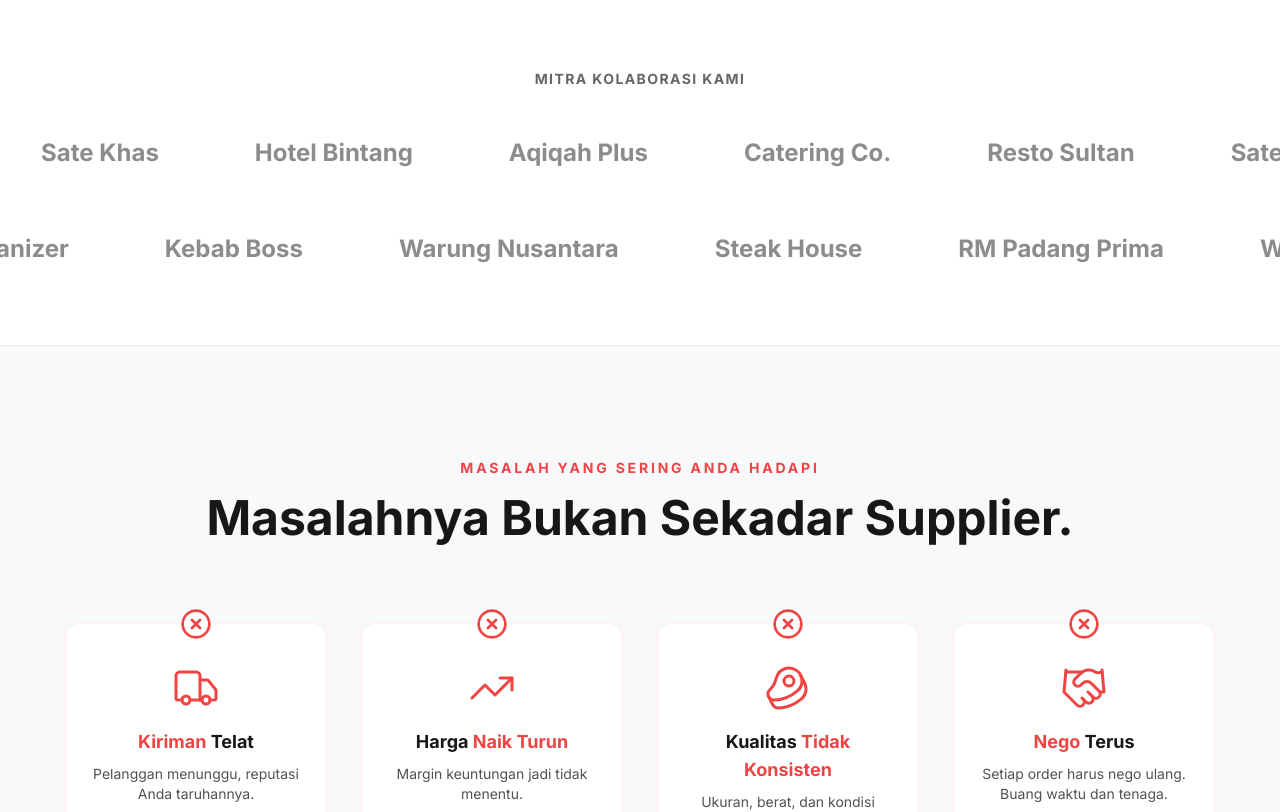
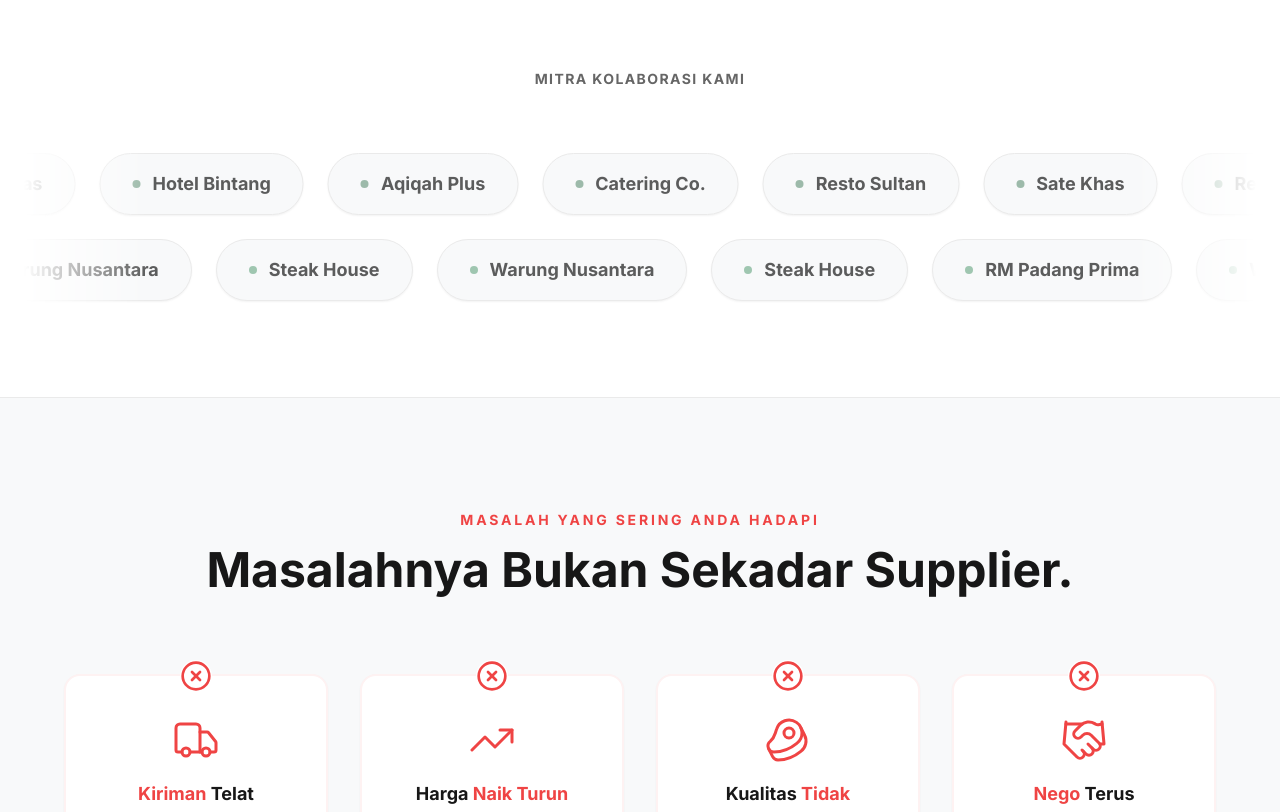
Before and after one commit to fajarsetiawaan/dombantara-web, a Next.js app: page /ekosistem/supply/corporate/livestock-landingpage/restoran in a window 1280 px wide. Shown: the part 840-1652 px from the top of the page. Built offline with nearby package versions, Linux system fonts and the light colour scheme.

Commit message:
refactor: update partnership marquee UI with interactive styling and refine FAQ content for restaurants

```diff
--- a/app/ekosistem/supply/corporate/livestock-landingpage/restoran/page.tsx
+++ b/app/ekosistem/supply/corporate/livestock-landingpage/restoran/page.tsx
@@ -236,28 +236,34 @@ export default function RestoranLandingPage() {
             Mitra Kolaborasi Kami
           </p>
 
-          <div className="relative flex flex-col gap-12 md:gap-16">
+          <div className="relative flex flex-col gap-4 md:gap-6 overflow-hidden [mask-image:linear-gradient(to_right,transparent,black_10%,black_90%,transparent)] py-4">
 
             {/* Marquee Row 1 */}
-            <div className="flex w-max animate-marquee hover:[animation-play-state:paused]">
-              <div className="flex gap-12 md:gap-24 px-6 md:px-12 opacity-50 grayscale">
-                {["Resto Sultan", "Sate Khas", "Hotel Bintang", "Aqiqah Plus", "Catering Co.", "Resto Sultan", "Sate Khas", "Hotel Bintang", "Aqiqah Plus", "Catering Co."].map((name, i) => (
-                  <div key={i} className="font-display font-bold text-xl md:text-2xl text-text-primary whitespace-nowrap">
-                    {name}
+            <div className="flex w-max animate-marquee hover:[animation-play-state:paused] gap-4 md:gap-6">
+              {[...Array(2)].map((_, i) => (
+                <div key={i} className="flex gap-4 md:gap-6 shrink-0">
+                  {["Resto Sultan", "Sate Khas", "Hotel Bintang", "Aqiqah Plus", "Catering Co.", "Resto Sultan", "Sate Khas"].map((name, j) => (
+                    <div key={j} className="flex items-center gap-3 px-6 md:px-8 py-3.5 md:py-4 rounded-full border border-border-subtle bg-surface shadow-sm transition-transform hover:scale-105 cursor-pointer group">
+                      <div className="w-2 h-2 rounded-full bg-primary/40 group-hover:bg-primary transition-colors"></div>
+                      <span className="font-display font-bold text-base md:text-lg text-text-primary opacity-70 group-hover:opacity-100 transition-opacity whitespace-nowrap">{name}</span>
                     </div>
                   ))}
                 </div>
+              ))}
             </div>
 
             {/* Marquee Row 2 (Reverse) */}
-            <div className="flex w-max animate-marquee hover:[animation-play-state:paused]" style={{ animationDirection: 'reverse' }}>
-              <div className="flex gap-12 md:gap-24 px-6 md:px-12 opacity-50 grayscale">
-                {["Warung Nusantara", "Steak House", "RM Padang Prima", "Wedding Organizer", "Kebab Boss", "Warung Nusantara", "Steak House", "RM Padang Prima", "Wedding Organizer", "Kebab Boss"].map((name, i) => (
-                  <div key={i} className="font-display font-bold text-xl md:text-2xl text-text-primary whitespace-nowrap">
-                    {name}
+            <div className="flex w-max animate-marquee hover:[animation-play-state:paused] gap-4 md:gap-6" style={{ animationDirection: 'reverse' }}>
+              {[...Array(2)].map((_, i) => (
+                <div key={i} className="flex gap-4 md:gap-6 shrink-0">
+                  {["Warung Nusantara", "Steak House", "RM Padang Prima", "Wedding Organizer", "Kebab Boss", "Warung Nusantara", "Steak House"].map((name, j) => (
+                    <div key={j} className="flex items-center gap-3 px-6 md:px-8 py-3.5 md:py-4 rounded-full border border-border-subtle bg-surface shadow-sm transition-transform hover:scale-105 cursor-pointer group">
+                      <div className="w-2 h-2 rounded-full bg-secondary/40 group-hover:bg-secondary transition-colors"></div>
+                      <span className="font-display font-bold text-base md:text-lg text-text-primary opacity-70 group-hover:opacity-100 transition-opacity whitespace-nowrap">{name}</span>
                     </div>
                   ))}
                 </div>
+              ))}
             </div>
           </div>
         </div>
@@ -733,28 +739,28 @@ export default function RestoranLandingPage() {
             <div className="bg-surface rounded-[24px] border border-border-subtle shadow-sm overflow-hidden p-2">
               {[
                 {
-                  q: "Berapa minimal order untuk harga B2B?",
-                  a: "Minimal order untuk mendapatkan harga khusus B2B (korporat) bervariasi tergantung kesepakatan, namun umumnya dimulai dari 5 ekor per pengiriman atau kontrak senilai tertentu per bulannya."
+                  q: "Berapa minimal pesanan untuk mendapatkan harga khusus restoran?",
+                  a: "Untuk mendapatkan harga langganan khusus rumah makan atau warung sate, minimal pemesanannya sangat fleksibel. Biasanya mulai dari 2-3 ekor (atau karkas) per pengiriman, tergantung kesepakatan jadwal kirim ke dapur Anda."
                 },
                 {
-                  q: "Apakah bisa membuat kontrak pasokan bulanan?",
-                  a: "Sangat bisa. Kami sangat menyarankan sistem kontrak bulanan atau kuartalan agar kami dapat menjamin ketersediaan stok, mengunci harga agar tidak fluktuatif, dan menjadwalkan pengiriman sesuai timeline operasional Anda."
+                  q: "Apakah Dombantara bisa menjamin pasokan stabil setiap hari?",
+                  a: "Tentu. Sistem langganan kami dirancang khusus agar operasional dapur Anda tidak pernah berhenti. Kami akan mengunci harga dan menjadwalkan pengiriman rutin sesuai kebutuhan harian atau mingguan Anda tanpa takut kehabisan stok."
                 },
                 {
-                  q: "Area pengiriman mencakup wilayah mana saja?",
-                  a: "Saat ini jangkauan pengiriman B2B kami berfokus di area Jabodetabek. Namun, untuk volume besar (bulk order), kami siap mendiskusikan rute pengiriman ke wilayah lain di Pulau Jawa."
+                  q: "Apakah daging bisa langsung dipotong sesuai kebutuhan menu sate/gulai?",
+                  a: "Sangat bisa! Kami menyediakan layanan karkas utuh maupun pemotongan spesifik (potongan dadu untuk sate, tulang untuk gulai, dll) yang semuanya diproses di Rumah Potong Hewan (RPH) bersertifikat halal."
                 },
                 {
-                  q: "Bagaimana sistem pembayaran untuk mitra korporat?",
-                  a: "Pembayaran dapat dilakukan melalui transfer bank atau virtual account (InsForge Invoice). Skema term of payment (TOP) seperti Net 14 atau Net 30 tersedia khusus bagi mitra korporat terverifikasi yang telah menandatangani kontrak."
+                  q: "Bagaimana sistem pembayarannya untuk langganan restoran?",
+                  a: "Pembayaran sangat mudah. Kami menyediakan sistem invoice untuk kemudahan pembayaran mingguan atau bulanan (Term of Payment) khusus bagi mitra warung makan dan restoran yang sudah berlangganan tetap."
                 },
                 {
-                  q: "Apakah disediakan jasa potong bersertifikat halal?",
-                  a: "Tentu. Semua proses penyembelihan kami dilakukan di RPH (Rumah Potong Hewan) bersertifikat halal dan mengikuti standar kesejahteraan hewan (animal welfare) secara ketat."
+                  q: "Apakah pesanan diantar langsung ke dapur restoran?",
+                  a: "Betul. Armada pengiriman kami (cold-chain untuk karkas) siap mengantar pesanan langsung ke pintu dapur restoran atau warung Anda di seluruh wilayah Jabodetabek agar kesegaran daging selalu terjaga."
                 },
                 {
-                  q: "Bagaimana jika ada komplain atau ketidaksesuaian pesanan?",
-                  a: "Dombantara memberikan garansi penggantian (replacement) 100% jika kualitas daging tidak sesuai spesifikasi atau rusak selama perjalanan. Anda bisa langsung menghubungi account manager Anda."
+                  q: "Bagaimana jika kualitas daging yang datang kurang bagus?",
+                  a: "Kami memberikan Garansi Penggantian 100%. Jika daging atau karkas yang tiba di dapur Anda tidak sesuai dengan standar kesepakatan, kami akan menggantinya agar pelayanan restoran Anda ke pelanggan tidak terganggu."
                 }
               ].map((item, idx, arr) => (
                 <div
```
Lines whose indentation alone changed are shown as unchanged.
